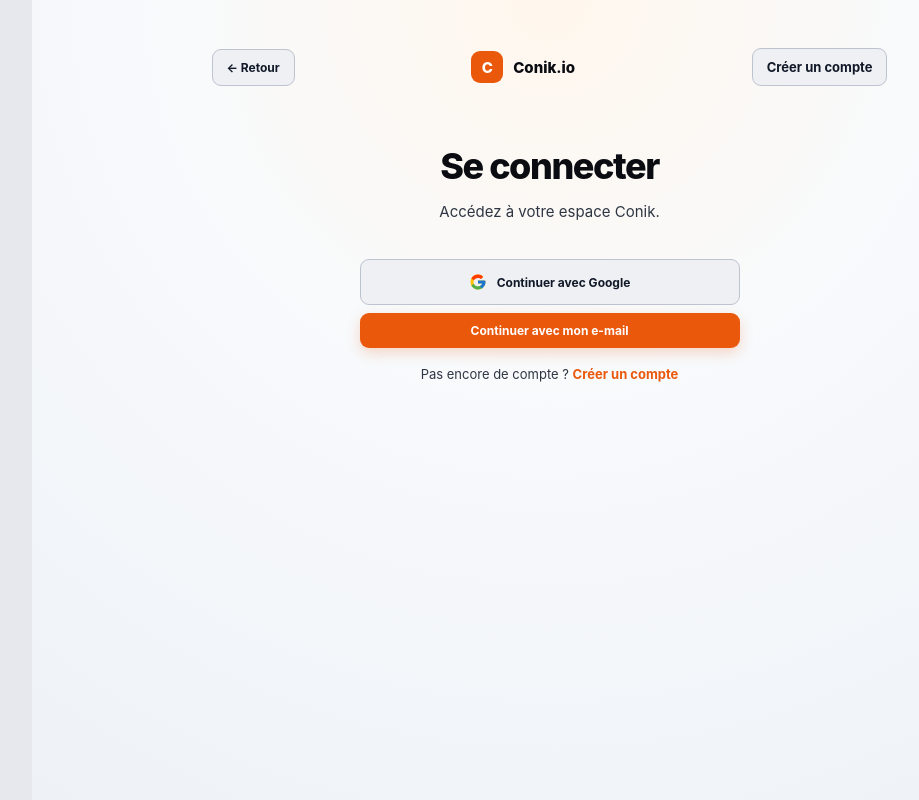
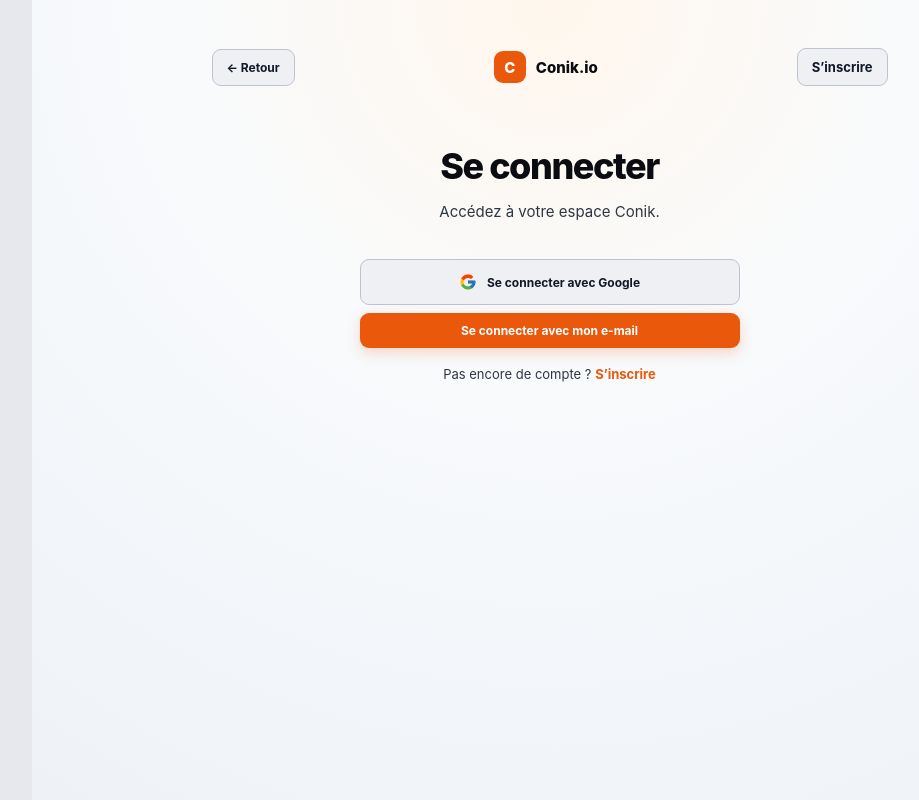
Before and after one commit to anamaherbert1-glitch/Conik.io, a Next.js app: page /login in a window 1280 px wide. Shown: the whole page, without its empty margins (213-1132 px from the left). Built offline with nearby package versions, Linux system fonts and the light colour scheme.

Commit message:
feat(auth): login redirige vers onboarding si pas encore intégré

```diff
--- a/app/login/page.tsx
+++ b/app/login/page.tsx
@@ -27,12 +27,34 @@ export default function LoginPage() {
     const params = new URLSearchParams(window.location.search)
     setNext(safeNext(params.get('next')))
     const prefillEmail = params.get('email')
-    if (prefillEmail) setEmail(prefillEmail)
+    if (prefillEmail) {
+      setEmail(prefillEmail)
+      setShowEmailForm(true)
+    }
     const rawError = params.get('error')
     const reset = params.get('reset')
     if (rawError) setError(authErrorMessage(rawError))
     if (reset === 'success') setInfo('Votre mot de passe a été réinitialisé. Vous pouvez maintenant vous connecter.')
   }, [])
+
+  async function resolveDestination(fallback: string) {
+    try {
+      const supabase = createClient()
+      const {
+        data: { user },
+      } = await supabase.auth.getUser()
+      if (!user) return fallback
+      const { data: membership } = await supabase
+        .from('organization_members')
+        .select('organization_id')
+        .eq('user_id', user.id)
+        .limit(1)
+        .maybeSingle()
+      return membership ? fallback : '/onboarding'
+    } catch {
+      return fallback
+    }
+  }
 
   async function submit(event: FormEvent) {
     event.preventDefault()
@@ -62,7 +84,8 @@ export default function LoginPage() {
         return
       }
 
-      window.location.replace(next)
+      const dest = await resolveDestination(next)
+      window.location.replace(dest)
     } catch (e) {
       setError(authErrorMessage(e instanceof Error ? e.message : ''))
     } finally {
@@ -77,6 +100,7 @@ export default function LoginPage() {
     try {
       const supabase = createClient()
       const origin = window.location.origin
+      // next=/dashboard : le callback bascule vers /onboarding si pas d'espace
       const { error: oauthError } = await supabase.auth.signInWithOAuth({
         provider: 'google',
         options: {
@@ -108,7 +132,7 @@ export default function LoginPage() {
           <span>Conik.io</span>
         </Link>
         <Link href="/signup" className="outline" style={{ fontSize: 13, textDecoration: 'none' }}>
-          Créer un compte
+          S’inscrire
         </Link>
       </header>
 
@@ -129,18 +153,34 @@ export default function LoginPage() {
               <path fill="#4CAF50" d="M24 44c5.2 0 10-2 13.6-5.2l-6.3-5.3C29.2 35.1 26.7 36 24 36c-5.3 0-9.7-3.1-11.3-7.5l-6.5 5C9.5 39.6 16.2 44 24 44z" />
               <path fill="#1976D2" d="M43.6 20.5H42V20H24v8h11.3c-1.1 3.2-3.5 5.7-6.6 7.1l.1.1 6.3 5.3C36.9 39.2 44 34 44 24c0-1.3-.1-2.5-.4-3.5z" />
             </svg>
-            {googleLoading ? 'Redirection…' : 'Continuer avec Google'}
+            {googleLoading ? 'Redirection…' : 'Se connecter avec Google'}
           </button>
 
           {!showEmailForm && (
-            <button type="button" className="primary full" onClick={() => { setShowEmailForm(true); setError(''); setInfo('') }}>
-              Continuer avec mon e-mail
+            <button
+              type="button"
+              className="primary full"
+              onClick={() => {
+                setShowEmailForm(true)
+                setError('')
+                setInfo('')
+              }}
+            >
+              Se connecter avec mon e-mail
             </button>
           )}
 
           {showEmailForm && (
             <>
-          <button type="button" className="outline full" onClick={() => { setShowEmailForm(false); setError(''); setInfo('') }}>
+              <button
+                type="button"
+                className="outline full"
+                onClick={() => {
+                  setShowEmailForm(false)
+                  setError('')
+                  setInfo('')
+                }}
+              >
                 ← Retour aux choix de connexion
               </button>
               <div className="auth-divider" aria-hidden="true">
@@ -190,8 +230,16 @@ export default function LoginPage() {
                   <Link href="/forgot-password">Mot de passe oublié ?</Link>
                 </div>
 
-            {error && <div className="error" role="alert">{error}</div>}
-            {info && <div className="auth-ok" role="status">{info}</div>}
+                {error && (
+                  <div className="error" role="alert">
+                    {error}
+                  </div>
+                )}
+                {info && (
+                  <div className="auth-ok" role="status">
+                    {info}
+                  </div>
+                )}
 
                 <button type="submit" className="primary full" disabled={loading || googleLoading}>
                   {loading ? 'Connexion…' : 'Se connecter'}
@@ -201,7 +249,7 @@ export default function LoginPage() {
           )}
 
           <p className="home-switch">
-            Pas encore de compte ? <Link href="/signup">Créer un compte</Link>
+            Pas encore de compte ? <Link href="/signup">S’inscrire</Link>
           </p>
         </div>
       </section>
```
Lines whose indentation alone changed are shown as unchanged.
